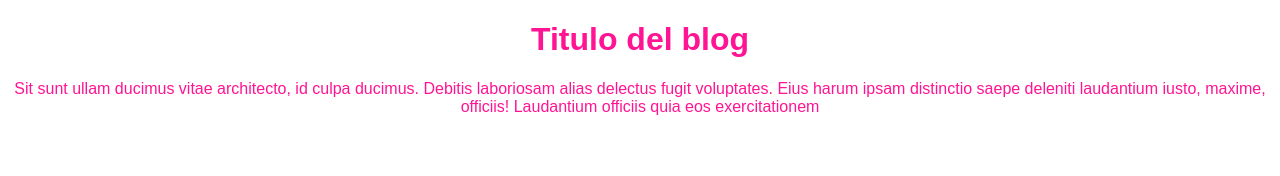
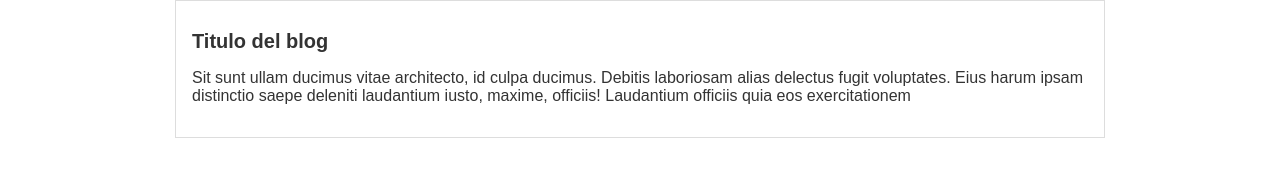
Before and after one commit to Saffdierh/hyperblog, a plain HTML site: page index.html in a window 1280 px wide. Drawn offline with Linux system fonts and the light colour scheme.

Commit message:
Commit al master del blagpost en su version mas reciente.

```diff
--- a/css/styles.css
+++ b/css/styles.css
@@ -1,5 +1,20 @@
 body {
-  color: deeppink;
-  text-align: center;
+  color: #333;
+  text-align: left;
   font-family: Arial;
+  font-size: 16px;
+  margin: 0;
+  padding: 0;
 }
+
+#container {
+  width: 70%;
+  padding: 1em;
+  text-align: left;
+  border: 1px solid #ddd;
+  margin: 0 auto;
+}
+
+#container h1 {
+  font-size: 20px;
+}
--- a/index.html
+++ b/index.html
@@ -6,7 +6,12 @@
     <link rel="stylesheet" href="./css/styles.css">
   </head>
   <body>
-    <h1>Titulo del blog</h1>
-    <p>Sit sunt ullam ducimus vitae architecto, id culpa ducimus. Debitis laboriosam alias delectus fugit voluptates. Eius harum ipsam distinctio saepe deleniti laudantium iusto, maxime, officiis! Laudantium officiis quia eos exercitationem</p>
+    <div id="container">
+      <div id="post">
+        <h1>Titulo del blog</h1>
+        <p>Sit sunt ullam ducimus vitae architecto, id culpa ducimus. Debitis laboriosam alias delectus fugit voluptates. Eius harum ipsam distinctio saepe deleniti laudantium iusto, maxime, officiis! Laudantium officiis quia eos exercitationem</p>
+
+      </div>
+    </div>
   </body>
 </html>
```
